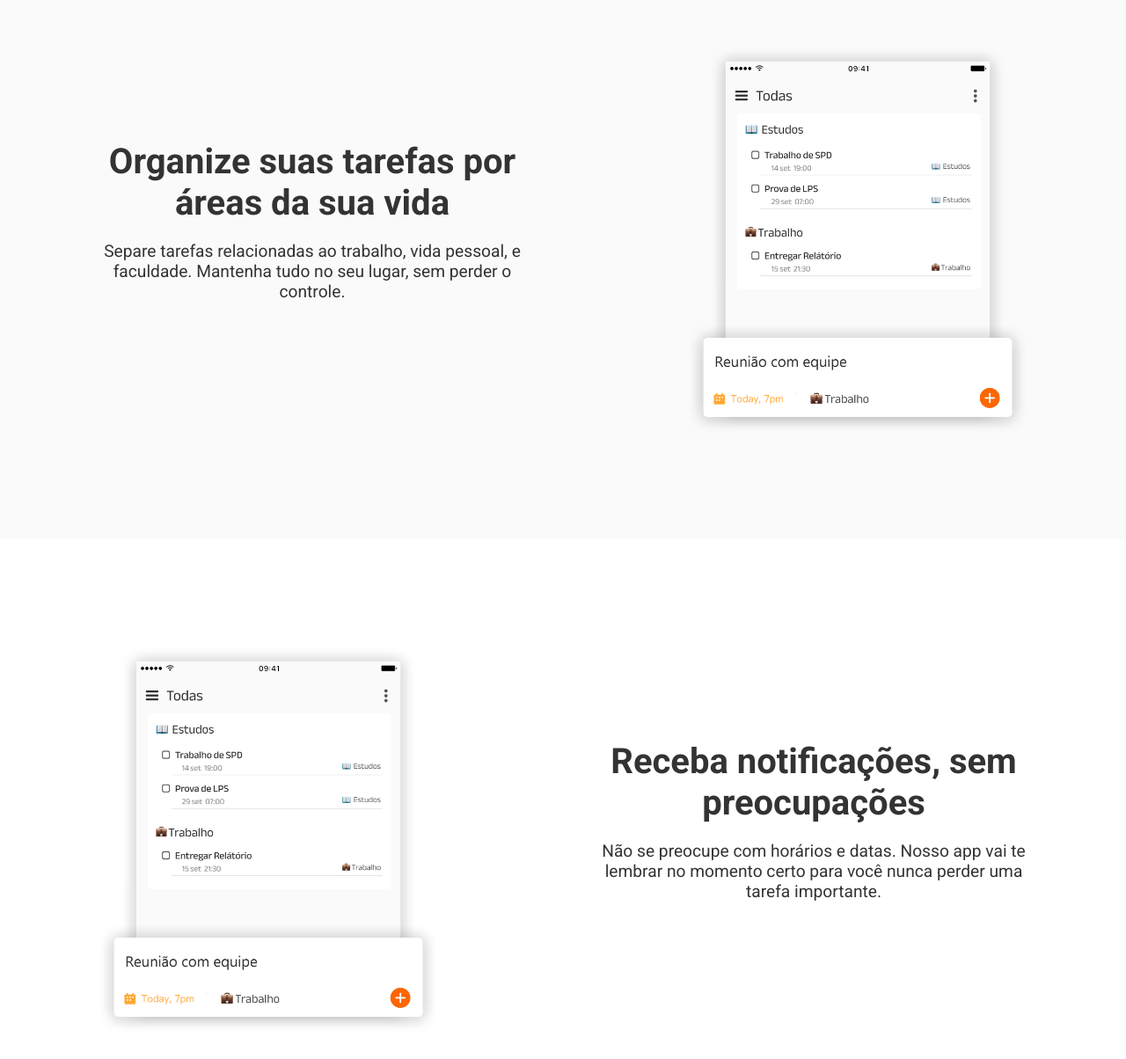
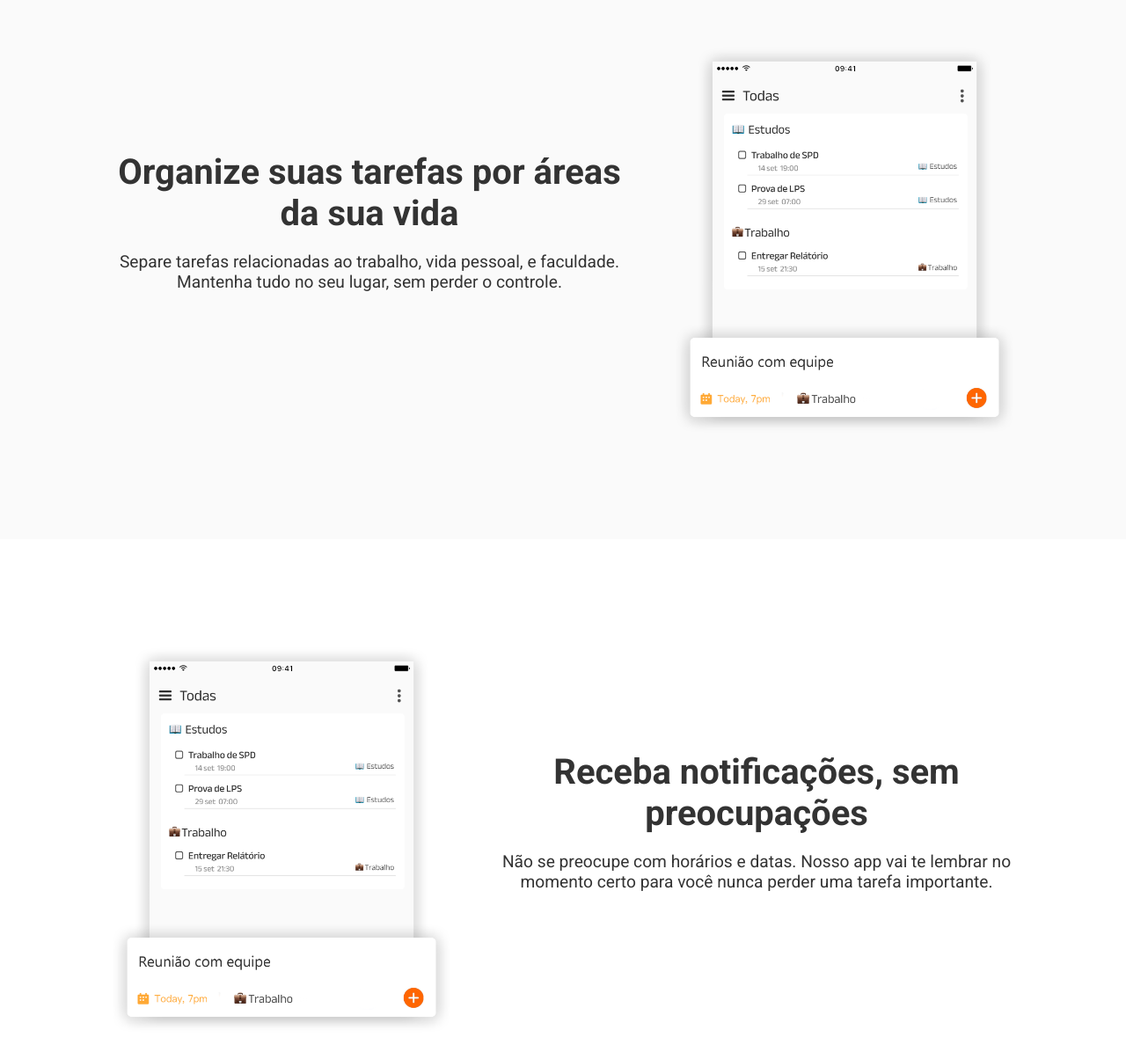
Before and after one commit to GabrielWhite96/TaskLy, a React (Vite) app: page / in a window 1280 px wide. Shown: the part 838-2042 px from the top of the page at 88% size. Built offline with nearby package versions, Linux system fonts and the light colour scheme; a web font is replaced by a local one.

Commit message:
spacing correction

```diff
--- a/src/components/NotificationSectionLP/NotificationSectionLP.styles.js
+++ b/src/components/NotificationSectionLP/NotificationSectionLP.styles.js
@@ -4,7 +4,7 @@ export const NotificationSectionContainer = styled.section`
   display: flex;
   align-items: center;
   justify-content: space-around;
-  padding: 80px 20px;
+  padding: 80px 100px;
   background-color: ${({ theme }) => theme.colors.background};
   text-align: center;
 
@@ -14,7 +14,7 @@ export const NotificationSectionContainer = styled.section`
 `;
 
 export const NotificationTextContainer = styled.div`
-  max-width: 500px;
+  max-width: 600px;
 `;
 
 export const NotificationTitle = styled.h2`
--- a/src/components/TaskSectionLP/TaskSectionLP.styles.js
+++ b/src/components/TaskSectionLP/TaskSectionLP.styles.js
@@ -4,7 +4,7 @@ export const TaskSectionContainer = styled.section`
   display: flex;
   align-items: center;
   justify-content: space-around;
-  padding: 80px 20px;
+  padding: 80px 100px;
   background-color: ${({ theme }) => theme.colors.backgroundSecondary};
   text-align: center;
 
@@ -14,7 +14,7 @@ export const TaskSectionContainer = styled.section`
 `;
 
 export const TaskTextContainer = styled.div`
-  max-width: 500px;
+  max-width: 600px;
 `;
 
 export const TaskTitle = styled.h2`
```
